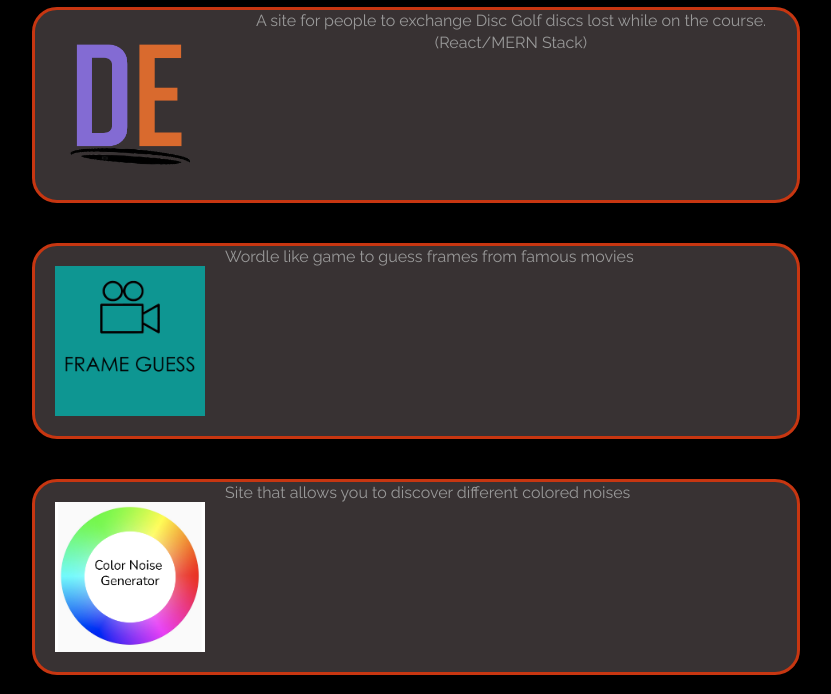
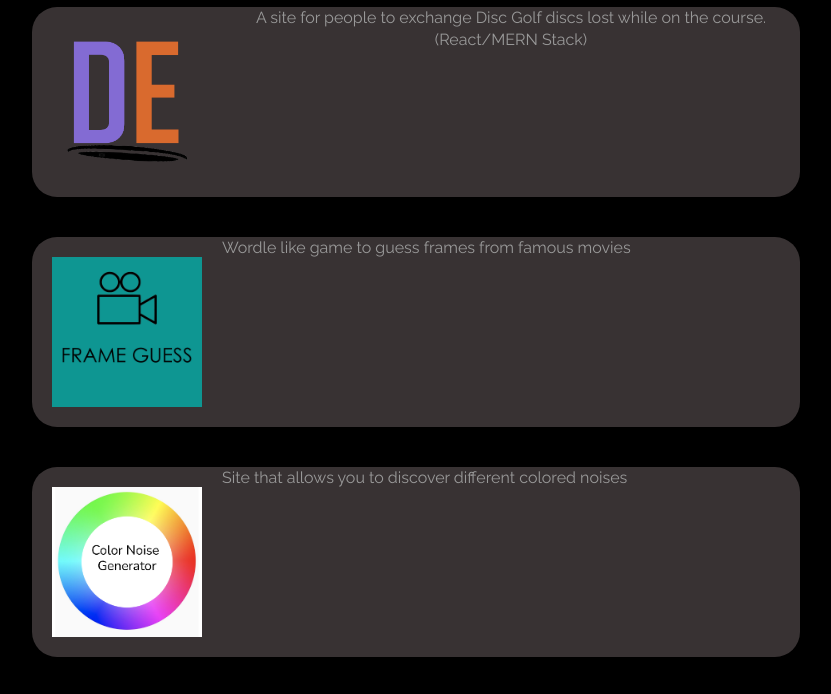
Before and after one commit to atrettig/portfolio, a plain HTML site: page projects.html in a window 1280 px wide. Shown: the part 98-792 px from the top of the page, without its empty margins (224-1055 px from the left). Drawn offline with nearby package versions, Linux system fonts and the light colour scheme.

Commit message:
Add files via upload

```diff
--- a/css/templatemo-style.css
+++ b/css/templatemo-style.css
@@ -430,7 +430,7 @@ footer hr
 
 .portfolio-cont{
     display: flex;
-    border: solid rgb(199, 54, 17);
+    /* border: solid rgb(199, 54, 17); */
     border-radius: 25px;
     width: 60%;
     margin: auto;
```
